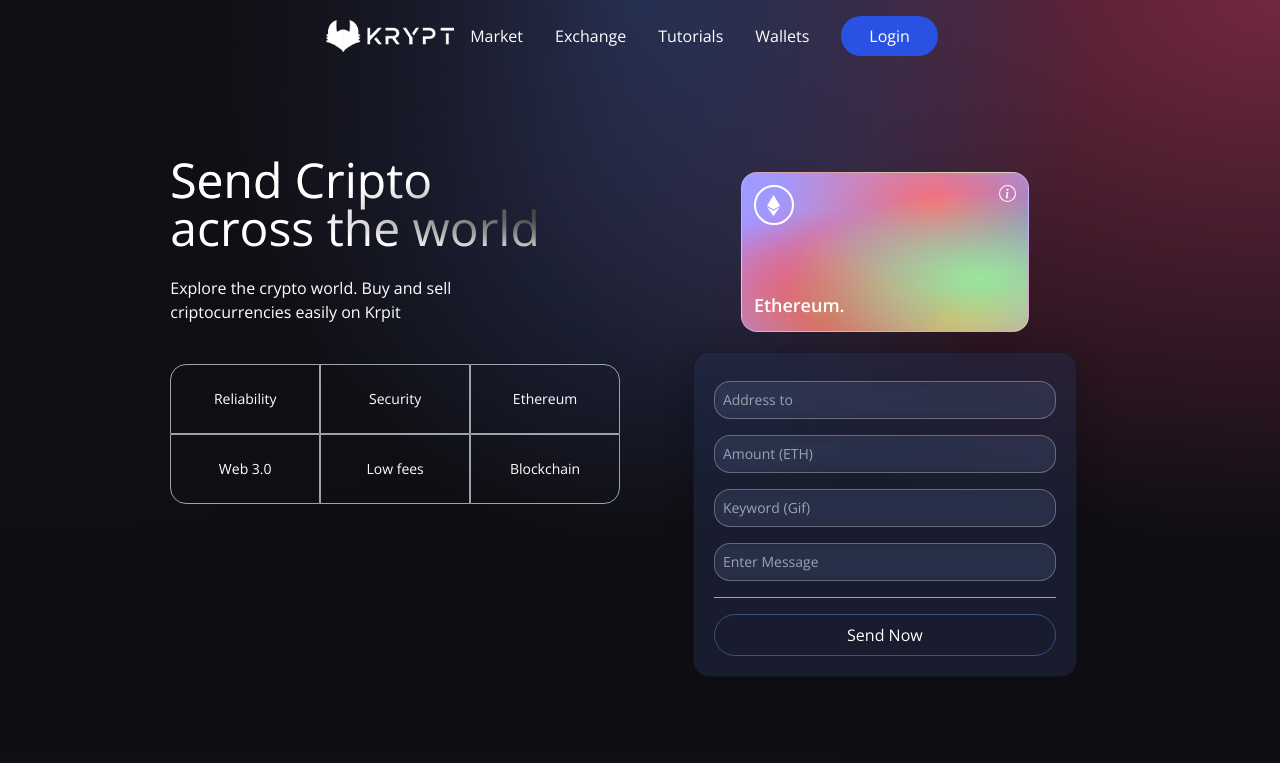
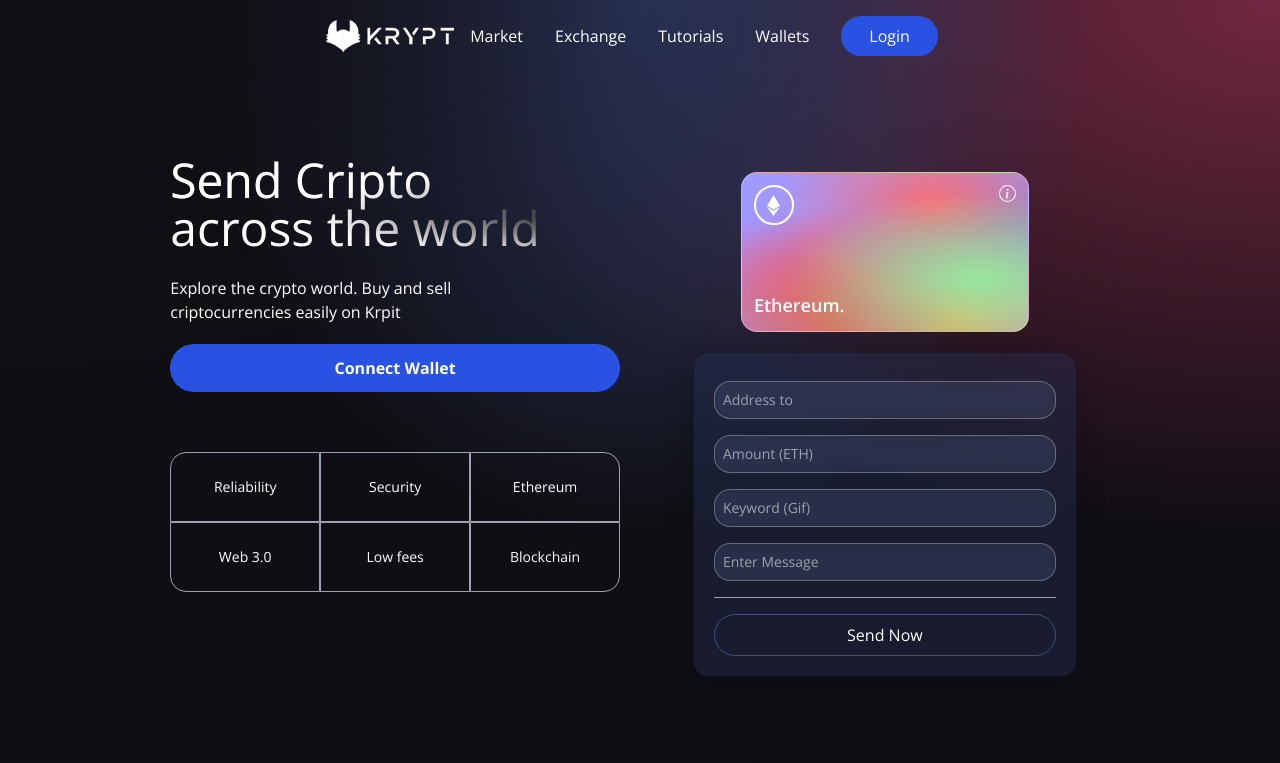
Before and after one commit to renatodamazio/krypto, a React (Vite) app in the folder client/: page / in a window 1280 px wide. Shown: the top 763 px of the page. Built offline with nearby package versions, Linux system fonts and the light colour scheme.

Commit message:
if wallet is not connected show button to connect it

```diff
--- a/client/src/components/Welcome.tsx
+++ b/client/src/components/Welcome.tsx
@@ -47,7 +47,7 @@ export default function Welcome() {
             Explore the crypto world. Buy and sell criptocurrencies easily on
             Krpit
           </p>
-          {currentAccount && (
+          {!currentAccount && (
             <button
               type="button"
               className="flex flex-row justify-center items-center my-5 bg-[#2952e3] p-3 rounded-full text-white font-bold cursor-pointer hover:bg-[#2546bd]"
```
